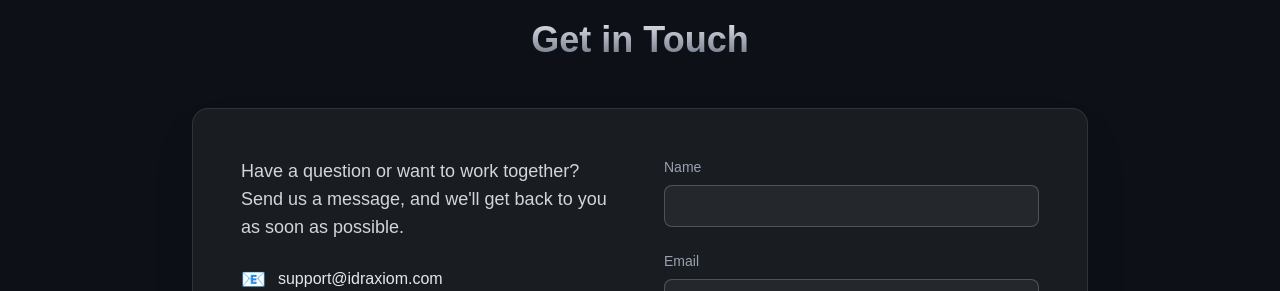
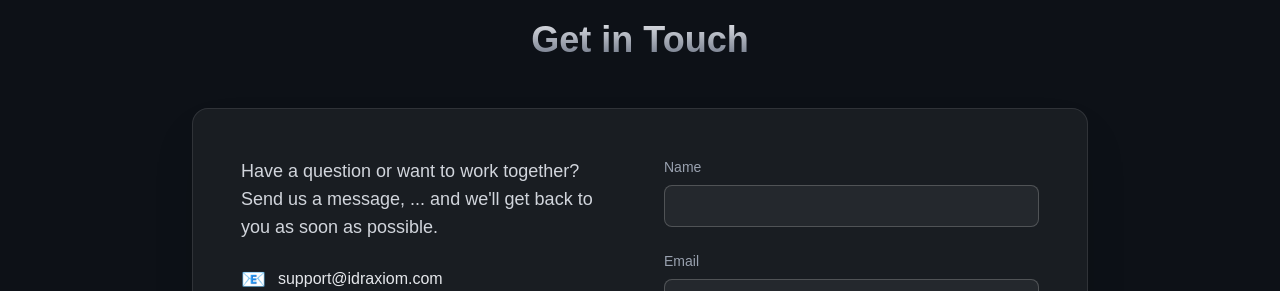
Before and after one commit to majid-dev81/idraxiom, a Next.js app: page / in a window 1280 px wide. Shown: the part 2663-2954 px from the top of the page. Built offline with nearby package versions, Linux system fonts and the light colour scheme.

Commit message:
fix: escape apostrophe in ContactSection

```diff
--- a/src/app/page.tsx
+++ b/src/app/page.tsx
@@ -255,7 +255,7 @@ const ContactSection = () => (
         <div className="max-w-4xl mx-auto grid md:grid-cols-2 gap-12 items-start bg-white/5 border border-white/10 rounded-2xl p-8 md:p-12 shadow-2xl shadow-black/20">
           <div className="space-y-6">
             <p className="text-lg text-gray-300 font-light">
-              Have a question or want to work together? Send us a message, and we'll get back to you as soon as possible.
+              Have a question or want to work together? Send us a message, ... and we&apos;ll get back to you as soon as possible.
             </p>
             <div className="space-y-4">
               <a href="mailto:support@idraxiom.com" className="flex items-center text-gray-200 hover:text-cyan-400 transition-colors">
```
